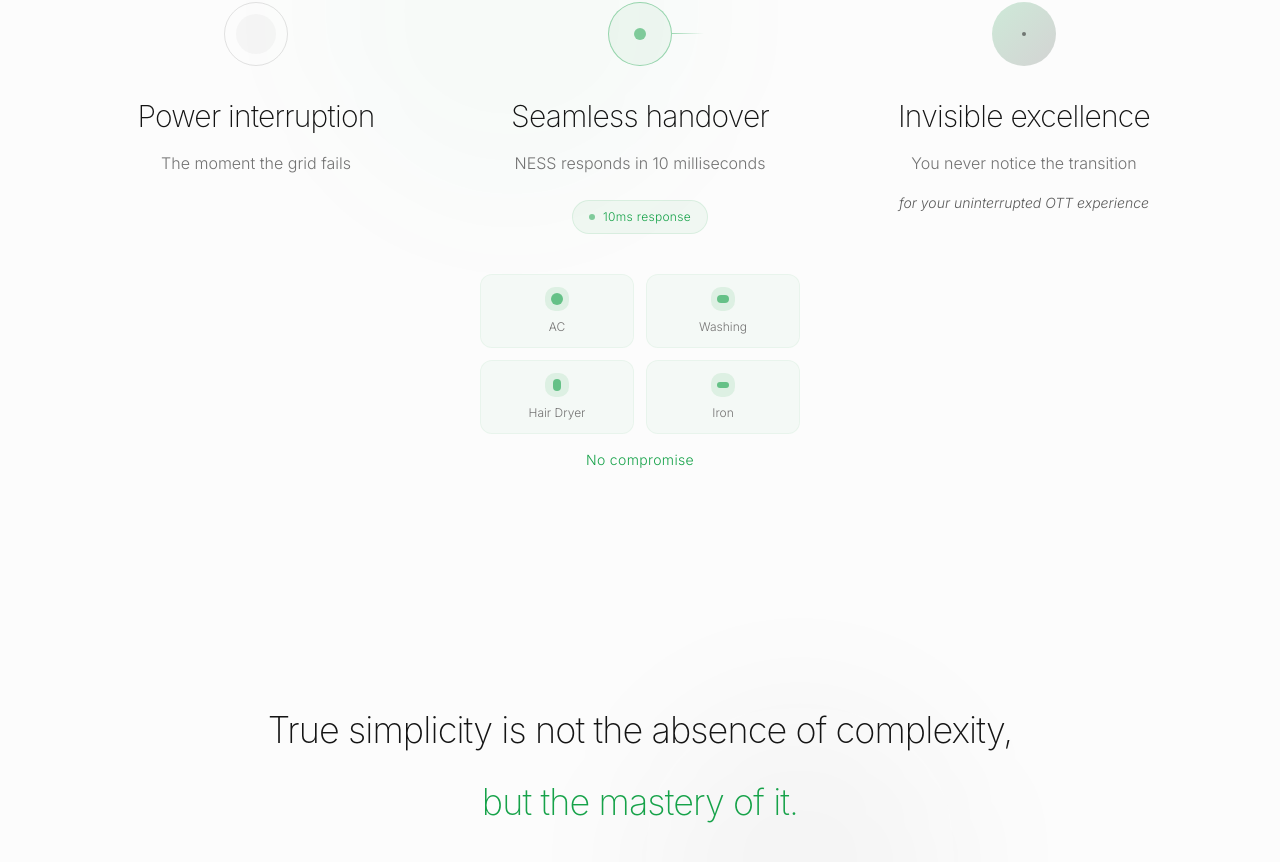
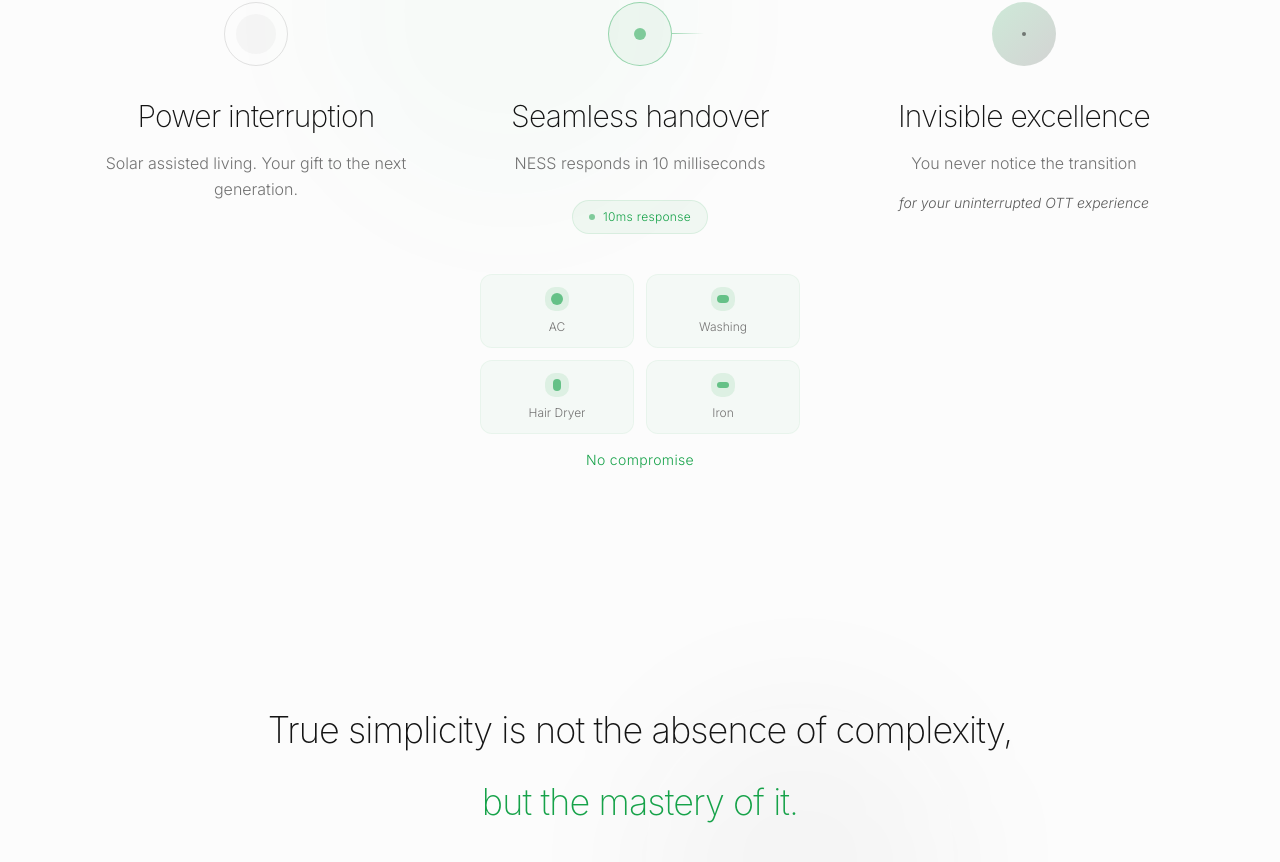
Before and after one commit to dv1990/ness_apple, a React (Vite) app: page /homeowners in a window 1280 px wide. Shown: the part 4655-5517 px from the top of the page. Built offline with nearby package versions, Linux system fonts and the light colour scheme; the HTML template or start-up script is replaced by a standard one; a web font is replaced by a local one.

Commit message:
Update section title

```diff
--- a/src/pages/ResidentialEnhanced.tsx
+++ b/src/pages/ResidentialEnhanced.tsx
@@ -302,7 +302,7 @@ const ResidentialEnhanced = () => {
                       Power interruption
                     </h3>
                     <p className="text-base font-light text-muted-foreground leading-relaxed">
-                      The moment the grid fails
+                      Solar assisted living. Your gift to the next generation.
                     </p>
                   </div>
                 </div>
```
